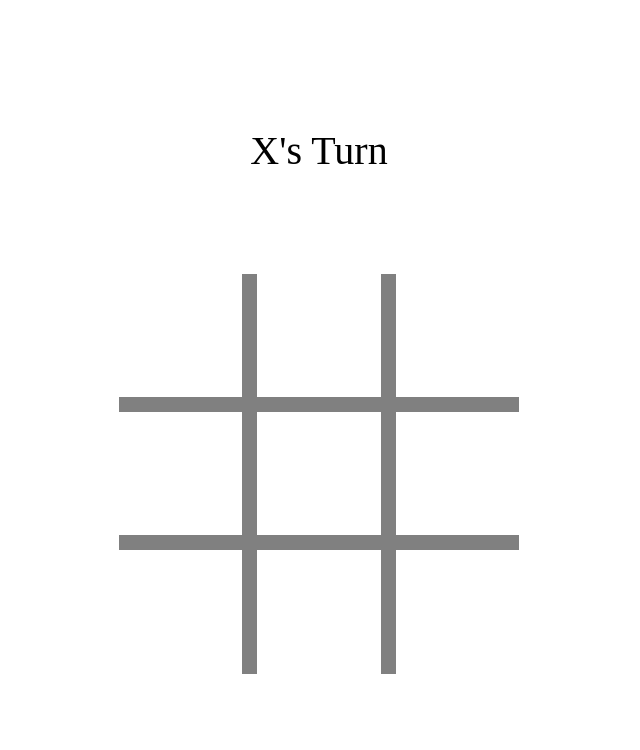
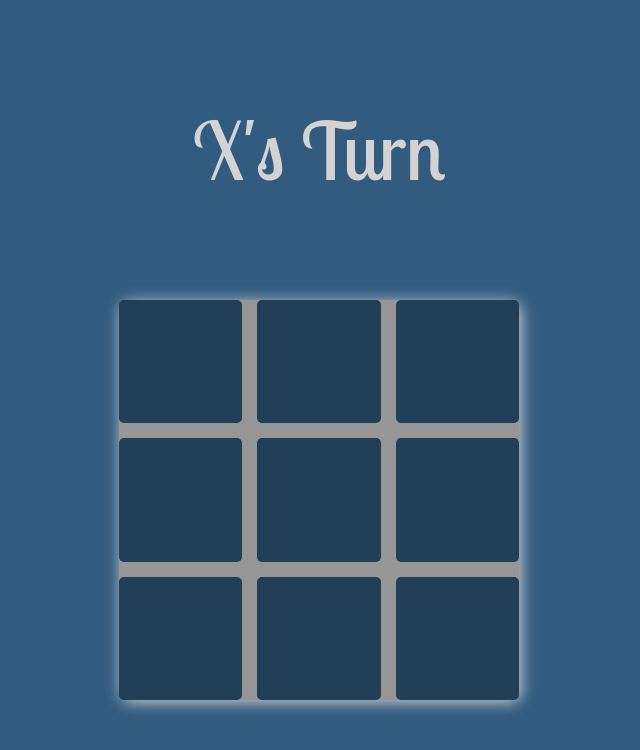
Before and after one commit to JasonDorr/Tic-Tac-Toe, a website: page index.html in a window 1280 px wide. Shown: the whole page, without its empty margins (321-961 px from the left). Drawn offline with Linux system fonts and the light colour scheme.

Commit message:
finished styling game. Publishing to netlify.

```diff
--- a/index.html
+++ b/index.html
@@ -5,6 +5,12 @@
     <meta http-equiv="X-UA-Compatible" content="IE=edge" />
     <meta name="viewport" content="width=device-width, initial-scale=1.0" />
     <link rel="stylesheet" href="style.css" />
+    <link rel="preconnect" href="https://fonts.googleapis.com" />
+    <link rel="preconnect" href="https://fonts.gstatic.com" crossorigin />
+    <link
+      href="https://fonts.googleapis.com/css2?family=Lobster+Two&family=Righteous&display=swap"
+      rel="stylesheet"
+    />
     <title>Tic Tac Toe</title>
   </head>
   <body>
--- a/style.css
+++ b/style.css
@@ -3,6 +3,9 @@
   padding: 0;
   box-sizing: border-box;
 }
+
+/* font-family: "Lobster Two", cursive; */
+/* font-family: "Righteous", cursive; */
 
 main {
   height: 100vh;
@@ -11,11 +14,14 @@ main {
   flex-direction: column;
   justify-content: center;
   align-items: center;
+  background-color: rgb(49, 92, 128);
 }
 
 .player {
+  font-family: "Lobster Two", cursive;
+  color: lightgray;
   margin-bottom: 100px;
-  font-size: 40px;
+  font-size: 80px;
 }
 
 .game-board {
@@ -25,12 +31,19 @@ main {
   grid-template-columns: 1fr 1fr 1fr;
   grid-template-rows: 1fr 1fr 1fr;
   gap: 15px;
-  background-color: gray;
+  background-color: rgb(150, 150, 150);
+  border-radius: 10px;
+  box-shadow: 2px 2px 15px lightgray;
 }
 
 .board-cell {
+  font-family: "Righteous", cursive;
+  font-size: 100px;
+  color: lightgray;
   text-align: center;
-  background-color: white;
+  cursor: pointer;
+  background-color: rgb(33, 63, 87);
+  border-radius: 5px;
 }
 
 .gameOver {
@@ -50,17 +63,22 @@ main {
   flex-direction: column;
   justify-content: center;
   align-items: center;
-  gap: 15px;
+  gap: 50px;
 }
 
 .gameOverMessage {
+  font-family: "Righteous", cursive;
   font-size: 60px;
-  color: white;
+  color: lightgray;
 }
 
 .restart {
+  font-family: "Righteous", cursive;
+  color: lightgray;
   padding: 10px 40px;
   font-size: 25px;
+  background-color: rgb(49, 92, 128);
+  border: 1px solid lightgray;
 }
 
 .hidden {
```
